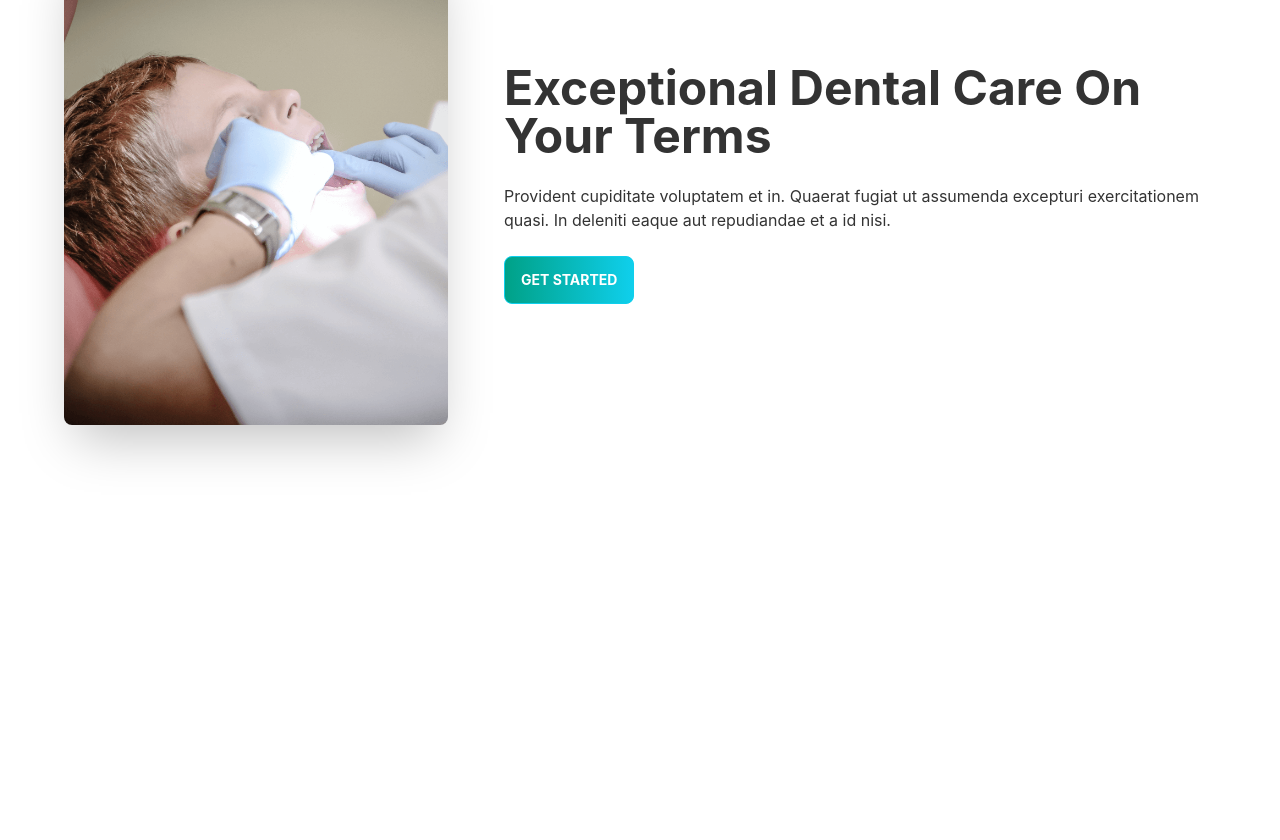
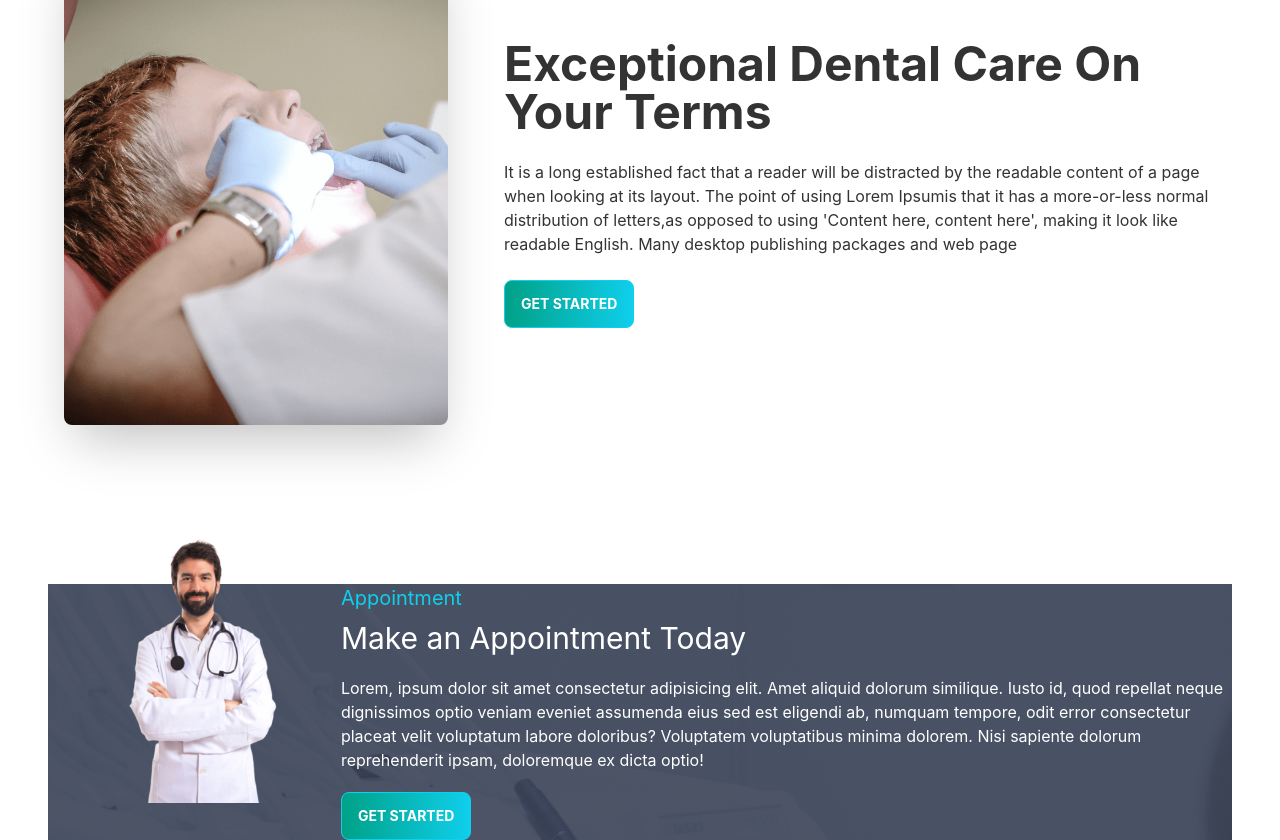
Before and after one commit to Ahsan855/Doctor-Portal-App, a React (Create React App) app: page / in a window 1280 px wide. Shown: the part 1843-2683 px from the top of the page. Before the commit the page ends 2427 px from the top, so only its background shows below. Built offline with nearby package versions, Linux system fonts and the light colour scheme.

Commit message:
doctor section done

```diff
--- a/src/Pages/Home/Bannar.js
+++ b/src/Pages/Home/Bannar.js
@@ -1,5 +1,6 @@
 import React from "react";
 import chair from "../../assets/images/chair.png";
+import MainButton from "../Shared/MainButton";
 const Bannar = () => {
   return (
     <div className="hero min-h-screen">
@@ -12,9 +13,7 @@ const Bannar = () => {
             excepturi exercitationem quasi. In deleniti eaque aut repudiandae et
             a id nisi.
           </p>
-          <button className="btn btn-primary uppercase text-white font-bold bg-gradient-to-r from-secondary to-primary">
-            Get Started
-          </button>
+          <MainButton>Get Started</MainButton>
         </div>
       </div>
     </div>
--- a/src/Pages/Home/Care.js
+++ b/src/Pages/Home/Care.js
@@ -1,5 +1,6 @@
 import React from "react";
 import img from "../../assets/images/treatment.png";
+import MainButton from "../Shared/MainButton";
 
 const Care = () => {
   return (
@@ -13,13 +14,9 @@ const Care = () => {
             Exceptional Dental Care On Your Terms
           </h1>
           <p className="py-6">
-            Provident cupiditate voluptatem et in. Quaerat fugiat ut assumenda
-            excepturi exercitationem quasi. In deleniti eaque aut repudiandae et
-            a id nisi.
+          It is a long established fact that a reader will be distracted by the readable content of a page when looking at its layout. The point of using Lorem Ipsumis that it has a more-or-less normal distribution of letters,as opposed to using 'Content here, content here', making it look like readable English. Many desktop publishing packages and web page
           </p>
-          <button className="btn btn-primary uppercase text-white font-bold bg-gradient-to-r from-secondary to-primary">
-            Get Started
-          </button>
+          <MainButton>Get Started</MainButton>
         </div>
       </div>
     </div>
--- a/src/Pages/Home/Home.js
+++ b/src/Pages/Home/Home.js
@@ -2,6 +2,7 @@ import React from 'react';
 import Bannar from './Bannar';
 import Care from './Care';
 import Info from './Info';
+import MakeAppointment from './MakeAppointment';
 import Services from './Services/Services';
 const Home = () => {
     return (
@@ -10,6 +11,7 @@ const Home = () => {
             <Info/>
             <Services/>
             <Care/>
+            <MakeAppointment/>
         </div>
     );
 };
--- a/src/Pages/Home/Info.js
+++ b/src/Pages/Home/Info.js
@@ -10,7 +10,7 @@ const Info = () => {
     return (
         <div className='grid grid-cols-1 lg:grid-cols-3 gap-5'>
             <InfoCard bgClass="bg-gradient-to-r from-secondary to-primary" cardTitle="Opening Hours" img={clock} />
-            <InfoCard bgClass="bg-accent" cardTitle="Our Locations" img={marker} />
+            <InfoCard bgClass="bg-neutral" cardTitle="Our Locations" img={marker} />
             <InfoCard bgClass="bg-gradient-to-r from-secondary to-primary" cardTitle="Contact Us" img={phone} />
         </div>
     );
--- /dev/null
+++ b/src/Pages/Home/MakeAppointment.js
@@ -0,0 +1,28 @@
+import React from "react";
+import doctor from "../../assets/images/doctor.png";
+import appointment from '../../assets/images/appointment.png'
+import MainButton from "../Shared/MainButton";
+const MakeAppointment = () => {
+  return (
+    <section style={{ background: `url(${appointment})` }} className="flex justify-center items-center">
+      <div className="fexl-1 hidden lg:block">
+        <img className="mt-[-110px]" src={doctor} alt="" />
+      </div>
+      <div className="flex-">
+        <h3 className="text-xl text-primary font-blod">Appointment</h3>
+        <h2 className="text-3xl text-white pt-2">Make an Appointment Today</h2>
+        <p className="text-white py-5">
+          Lorem, ipsum dolor sit amet consectetur adipisicing elit. Amet aliquid
+          dolorum similique. Iusto id, quod repellat neque dignissimos optio
+          veniam eveniet assumenda eius sed est eligendi ab, numquam tempore,
+          odit error consectetur placeat velit voluptatum labore doloribus?
+          Voluptatem voluptatibus minima dolorem. Nisi sapiente dolorum
+          reprehenderit ipsam, doloremque ex dicta optio!
+        </p>
+        <MainButton>Get Started</MainButton>
+      </div>
+    </section>
+  );
+};
+
+export default MakeAppointment;
--- a/src/Pages/Home/Service.js
+++ b/src/Pages/Home/Service.js
@@ -2,16 +2,16 @@ import React from "react";
 
 const Service = ({service}) => {
   return (
-    <div class="card lg:max-w-lg bg-base-100 shadow-xl">
-      <figure class="px-10 pt-10">
+    <div className="card lg:max-w-lg bg-base-100 shadow-xl">
+      <figure className="px-10 pt-10">
         <img
           src={service.img}
           alt="Shoes"
-          class="rounded-xl"
+          className="rounded-xl"
         />
       </figure>
-      <div class="card-body items-center text-center">
-        <h2 class="card-title">{service.name}</h2>
+      <div className="card-body items-center text-center">
+        <h2 className="card-title">{service.name}</h2>
         <p>If a dog chews shoes whose shoes does he choose?</p>
       </div>
     </div>
--- /dev/null
+++ b/src/Pages/Shared/MainButton.js
@@ -0,0 +1,13 @@
+import React from 'react';
+
+const MainButton = ({children}) => {
+    return (
+
+            <button className="btn btn-primary uppercase text-white font-bold bg-gradient-to-r from-secondary to-primary">
+            {children}
+          </button>
+
+    );
+};
+
+export default MainButton;
```
